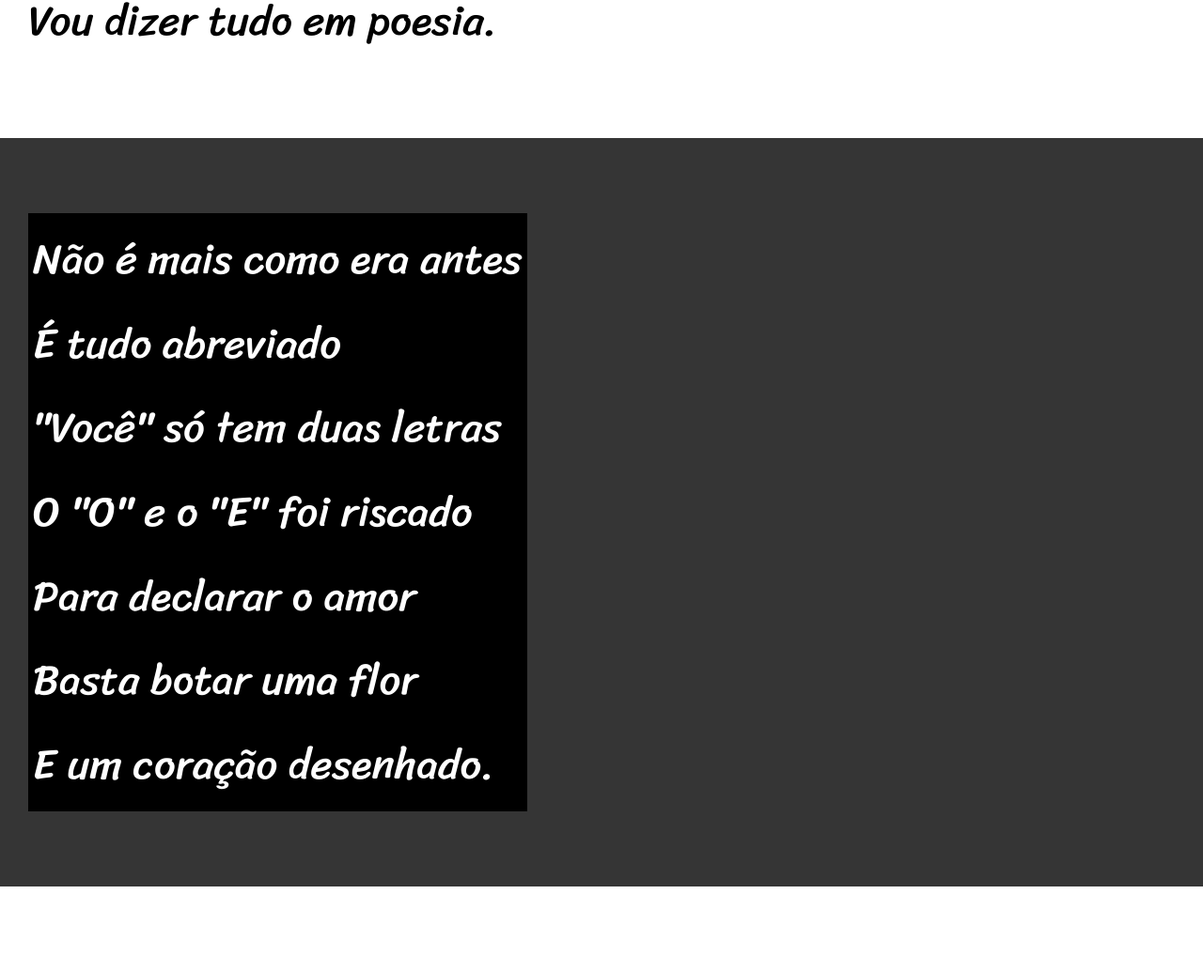
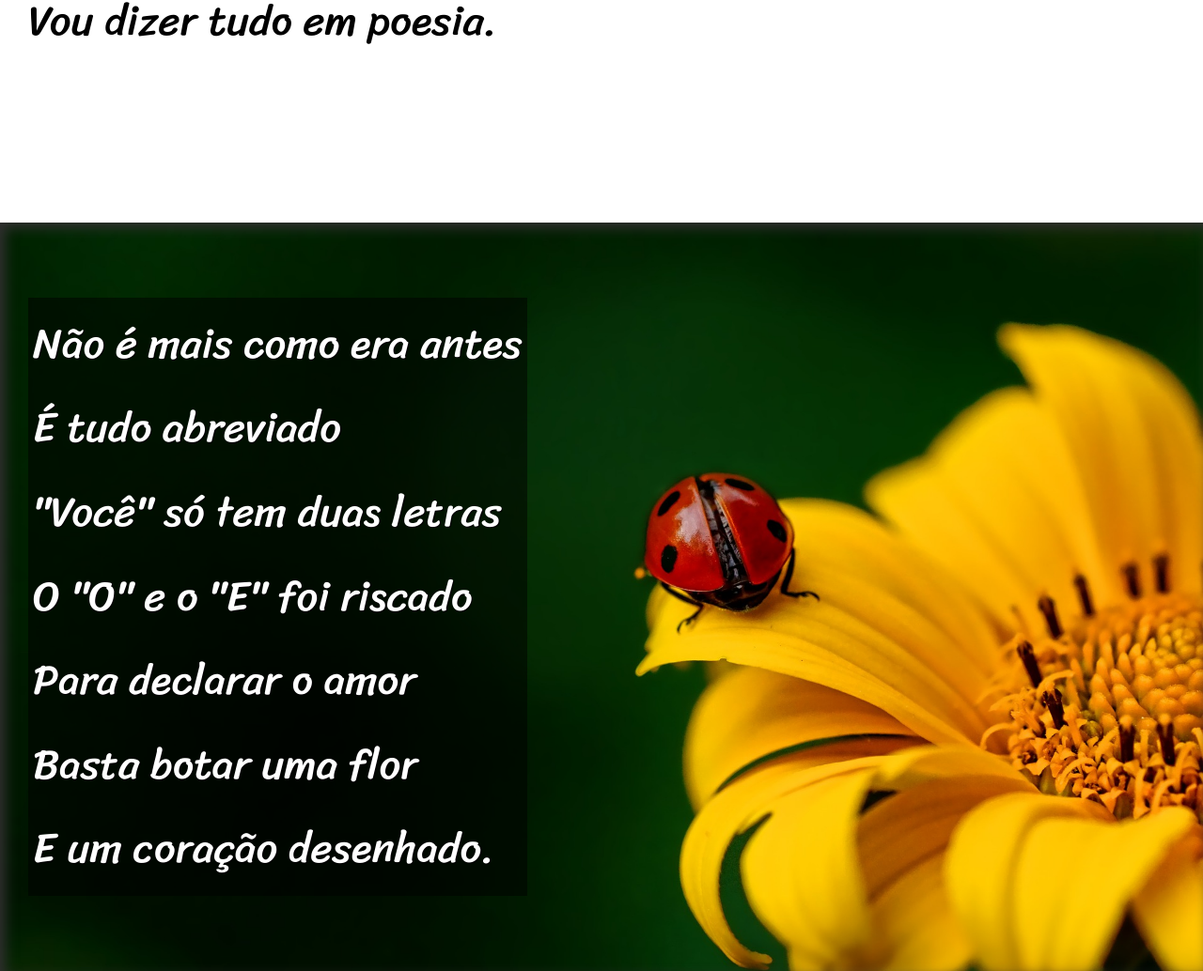
Before and after one commit to Gi-Muniz/html-css, a plain HTML site: page Desafios/Desafio - Cordel Moderno/index.html in a window 1280 px wide. Shown: the part 900-1934 px from the top of the page at 94% size. Drawn offline with Linux system fonts and the light colour scheme.

Commit message:
Finalizado

```diff
--- a/Desafios/Desafio - Cordel Moderno/estilo/style.css
+++ b/Desafios/Desafio - Cordel Moderno/estilo/style.css
@@ -57,20 +57,39 @@ section {
     font-size: 3.5vw;
 }
 
+section > p {
+    padding-bottom: 2em;
+}
+
 section.normal {
     background-color: white;
     color: black;
 }
 
 section.imagem {
-    background-color: rgb(53, 53, 53);
+    background-color: rgb(51, 51, 51);
     color: white;
+    box-shadow: inset 6px 6px 13px 0px rgb(48, 47, 47);
+    background-size: cover;
+    background-attachment: fixed;
 }
 
 section.imagem > p {
     display: inline-block;
     padding: 5px;
-    background-color: rgb(0, 0, 0);
+    background-color: rgb(0, 0, 0, 0.514);
+    text-shadow: 1px 1px 0px black;
+}
+
+section#img01 {
+    background-image: url(../imagens/background001.jpg);
+    background-position: right center;
+
+}
+
+section#img02 {
+    background-image: url(../imagens/background002.jpg);
+
 }
 
 footer {
--- a/Desafios/Desafio - Cordel Moderno/index.html
+++ b/Desafios/Desafio - Cordel Moderno/index.html
@@ -26,7 +26,7 @@
         </p>
     </section>
 
-    <section class="imagem">
+    <section class="imagem" id="img01">
         <p>
             Não é mais como era antes <br>
             É tudo abreviado <br>
@@ -60,7 +60,7 @@
         </p>
     </section>
 
-    <section class="imagem">
+    <section class="imagem" id="img02">
         <p>
             Tenho saudade das cartas <br>
             Escritas com a própria mão <br>
```
